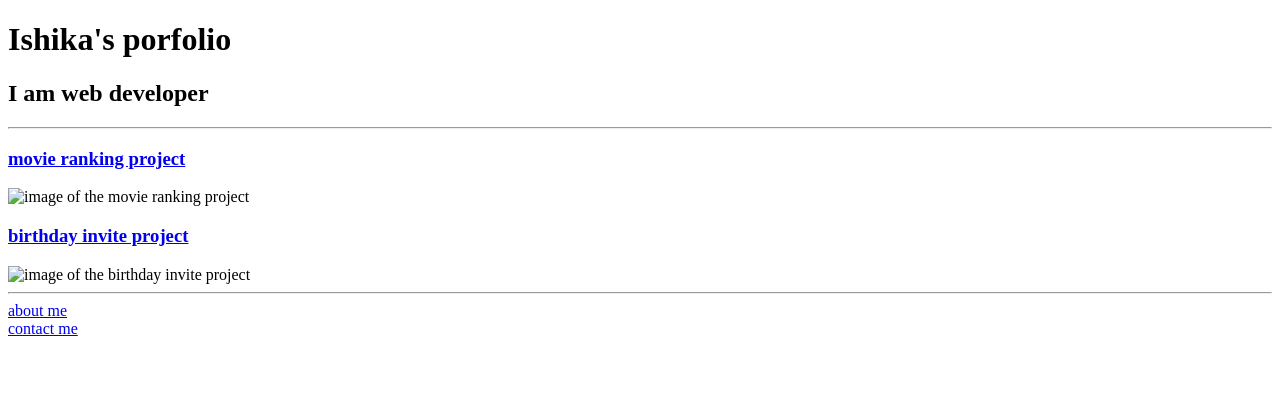
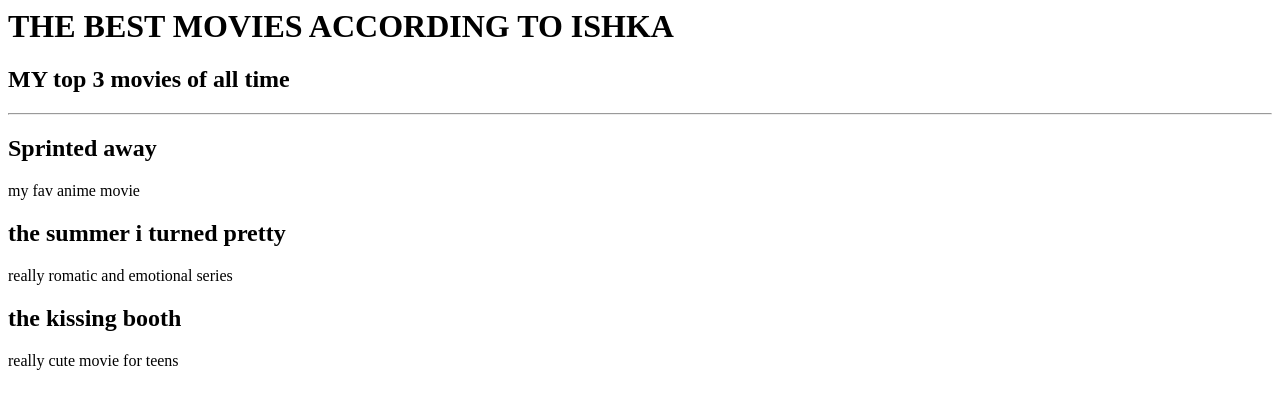
Before and after one commit to i-verma/html-portfolio-, a plain HTML site: page index.html in a window 1280 px wide. Drawn offline with Linux system fonts and the light colour scheme.

Commit message:
Add files via upload

```diff
--- a/index.html
+++ b/index.html
@@ -1,22 +1,14 @@
+<!-- Write your code below -->
 
- <!DOCTYPE html>
- <html lang="en">
- <head>
-    <meta charset="UTF-8">
-    <title>Ishika's porfolio</title>
- </head>
- <body>
-    <h1>Ishika's porfolio</h1>
-    <h2>I am web developer</h2>
- <hr/>
- <h3><a href="./public/movie-ranking.html">movie ranking project </a></h3>
- <img src="./assets/images/mo.png" height="200" alt="image of the movie ranking project"/>
- <h3><a href="./public/birthday-invite.html">birthday invite project</a></h3>
- <img src="./assets/images/birthday-invite.png" height="200" alt="image of the birthday invite project"/>
- <hr />
- <a href="./public/about.html">about me </a>
- <br/>
- <a href="./public/contact.html">contact me </a>
+<h1>THE BEST MOVIES ACCORDING TO ISHKA</h1>
+<h2>MY top 3 movies of all time</h2>
+<hr/>
 
- </body>
- </html>
+<h2>Sprinted away</h2>
+<p>my fav anime movie</p>
+
+<h2>the summer i turned pretty</h2>
+<p>really romatic and emotional series</p>
+
+<h2>the kissing booth</h2>
+<p>really cute movie for teens </p>
```
